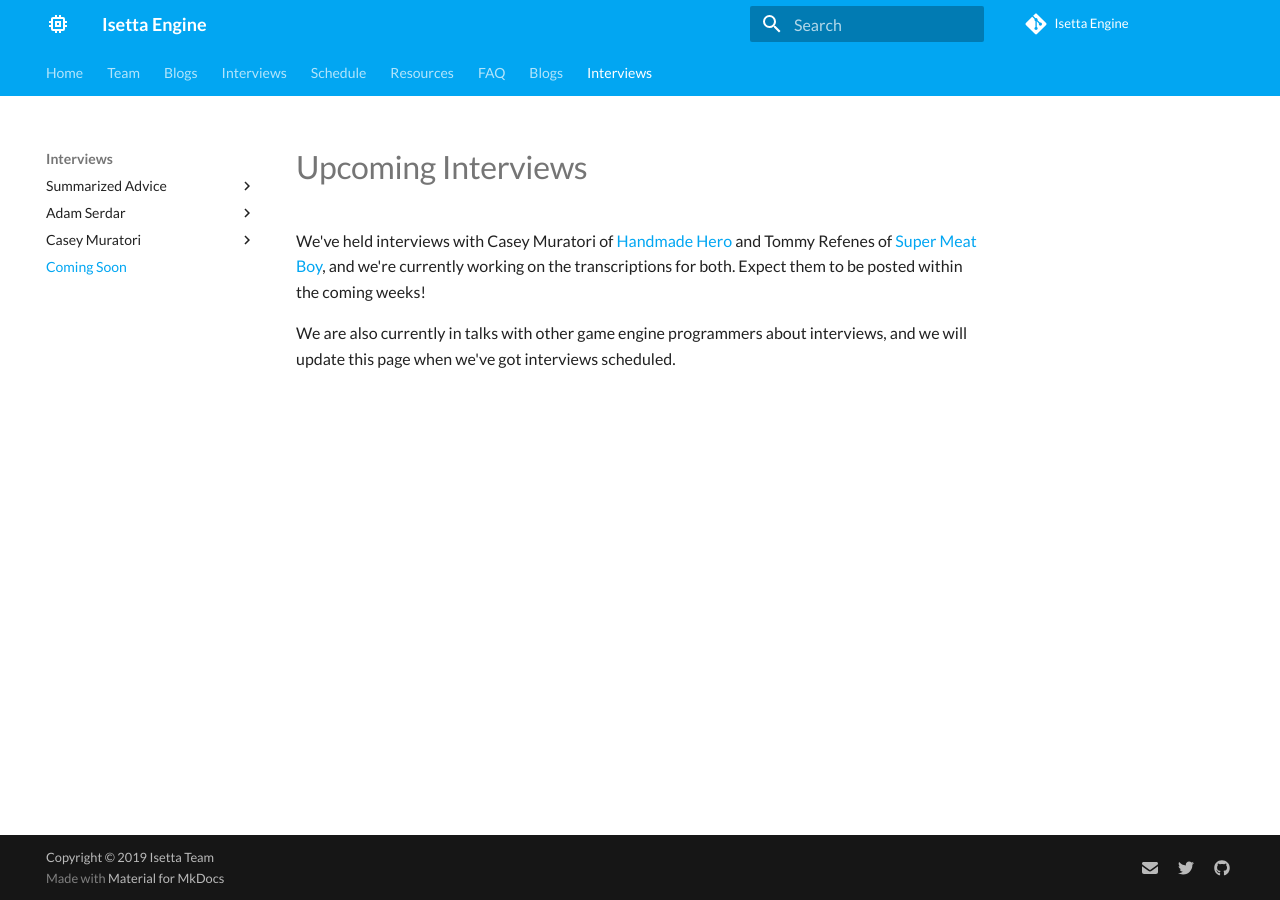
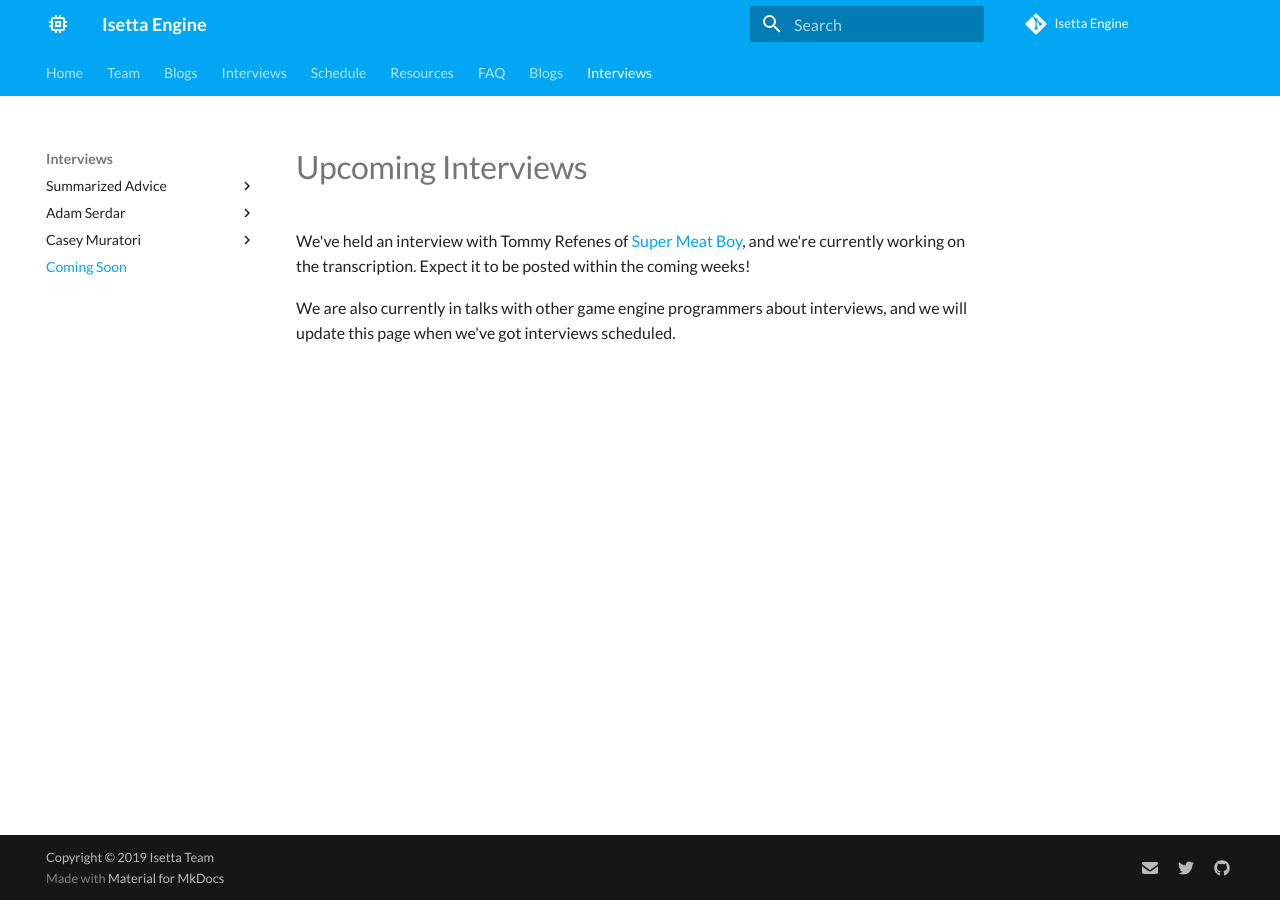
Before and after one commit to Isetta-Team/Isetta-Website-Raw, an MkDocs documentation site: the page built from docs/interviews/coming-soon.md, in a window 1280 px wide. Built offline with MkDocs 1.6.1 and Material for MkDocs 9.7.7, drawn with Linux system fonts in a browser that asks for light colours; comment, search, counter and statistics services are not loaded.

Commit message:
Updated Coming Soon page

```diff
--- a/docs/interviews/coming-soon.md
+++ b/docs/interviews/coming-soon.md
@@ -1,5 +1,5 @@
 # Upcoming Interviews
 
-We've held interviews with Casey Muratori of [Handmade Hero](https://handmadehero.org/) and Tommy Refenes of [Super Meat Boy](https://supermeatboy.com/), and we're currently working on the transcriptions for both. Expect them to be posted within the coming weeks!
+We've held an interview with Tommy Refenes of [Super Meat Boy](https://supermeatboy.com/), and we're currently working on the transcription. Expect it to be posted within the coming weeks!
 
 We are also currently in talks with other game engine programmers about interviews, and we will update this page when we've got interviews scheduled.
```
